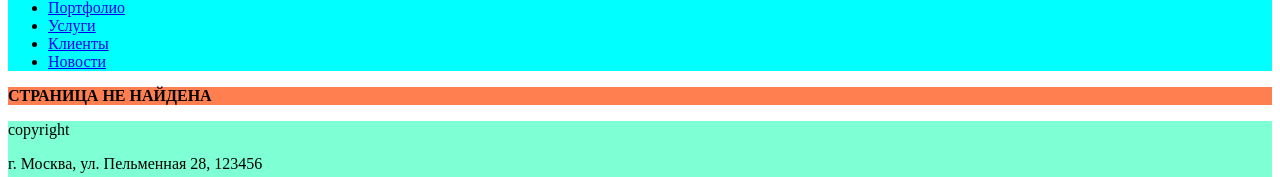
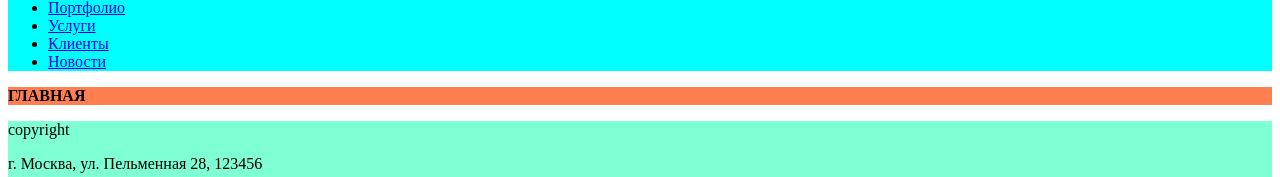
Before and after one commit to UshakovSergeySergey/CompanyWebsite, a React (Create React App) app: page / in a window 1280 px wide. Before the commit this address led to /pageNotFound. Shown: the part 395-572 px from the top of the page. Built offline with nearby package versions, Linux system fonts and the light colour scheme.

Commit message:
fixed paths

```diff
--- a/src/common/MainContent.js
+++ b/src/common/MainContent.js
@@ -18,7 +18,7 @@ class MainContent extends React.Component {
         return (
             <div id='main-content'>
                 <Switch>
-                    <Route exact path='/CompanyWebsite'             render={() => ( <MainPage       webSiteStructure={ webSiteStructure } /> )} />
+                    <Route exact path='/'                           render={() => ( <MainPage       webSiteStructure={ webSiteStructure } /> )} />
                     <Route       path={ SectionPathEnum.Main }      render={() => ( <MainPage       webSiteStructure={ webSiteStructure } /> )} />
                     <Route       path={ SectionPathEnum.Company }   render={() => ( <CompanyPage    webSiteStructure={ webSiteStructure } /> )} />
                     <Route       path={ SectionPathEnum.Contacts }  render={() => ( <ContactsPage   webSiteStructure={ webSiteStructure } /> )} />
```
